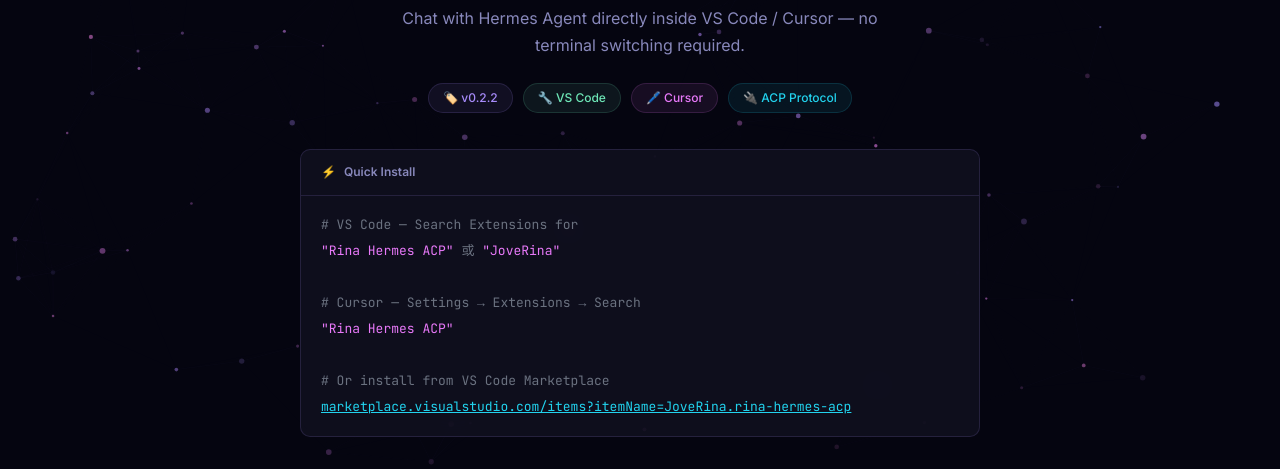
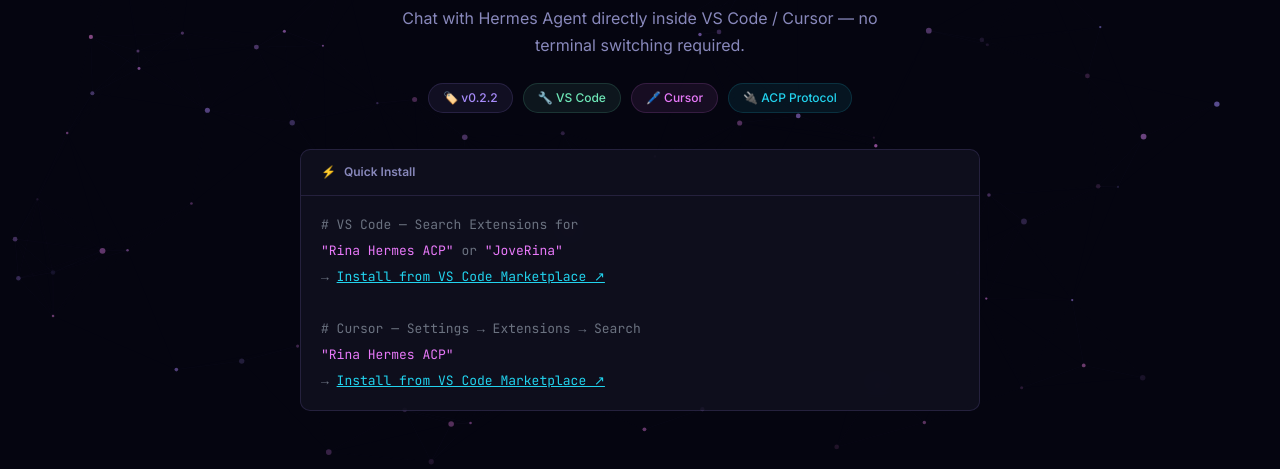
Before and after one commit to jove-rina/jove-rina.github.io, a plain HTML site: page projects/rina-hermes-acp/index.html in a window 1280 px wide. Shown: the part 331-800 px from the top of the page. Drawn offline with Linux system fonts and the light colour scheme.

Commit message:
fix: install box i18n + hyperlinks + VS Code/Cursor split

```diff
--- a/projects/rina-hermes-acp/index.html
+++ b/projects/rina-hermes-acp/index.html
@@ -135,6 +135,8 @@
 .install-body .cmd{color:var(--green)}
 .install-body .string{color:var(--pink)}
 .install-body .link{color:var(--cyan);text-decoration:underline}
+.install-body a{color:var(--cyan);text-decoration:underline;transition:color .3s}
+.install-body a:hover{color:var(--accent)}
 
 .section{
   position:relative;z-index:1;
@@ -316,13 +318,12 @@
       <div class="install-header">⚡ <span data-i18n="install.title">快速安装</span></div>
       <div class="install-body">
         <span class="comment"># <span data-i18n="install.step1">VS Code — 扩展市场搜索</span></span><br />
-        <span class="string">"Rina Hermes ACP"</span> <span class="comment">或</span> <span class="string">"JoveRina"</span><br />
+        <span class="string">"Rina Hermes ACP"</span> <span class="comment" data-i18n="install.or">或</span> <span class="string">"JoveRina"</span><br />
+        <span class="comment">  → </span><a href="https://marketplace.visualstudio.com/items?itemName=JoveRina.rina-hermes-acp" target="_blank"><span data-i18n="install.vscode-link">VS Code Marketplace 在线安装 ↗</span></a><br />
         <br />
         <span class="comment"># <span data-i18n="install.step2">Cursor — 设置 → Extensions → 搜索</span></span><br />
         <span class="string">"Rina Hermes ACP"</span><br />
-        <br />
-        <span class="comment"># <span data-i18n="install.step3">或通过 VS Code Marketplace 在线安装</span></span><br />
-        <span class="link">marketplace.visualstudio.com/items?itemName=JoveRina.rina-hermes-acp</span>
+        <span class="comment">  → </span><a href="https://marketplace.visualstudio.com/items?itemName=JoveRina.rina-hermes-acp" target="_blank"><span data-i18n="install.cursor-link">VS Code Marketplace 在线安装 ↗</span></a>
       </div>
     </div>
   </div>
@@ -421,8 +422,10 @@
     'hero.sub':'在 VS Code / Cursor 中直接与 Hermes Agent 对话 —— 无需切换终端',
     'install.title':'快速安装',
     'install.step1':'VS Code — 扩展市场搜索',
+    'install.or':'或',
     'install.step2':'Cursor — 设置 → Extensions → 搜索',
-    'install.step3':'或通过 VS Code Marketplace 在线安装',
+    'install.vscode-link':'VS Code Marketplace 在线安装 ↗',
+    'install.cursor-link':'VS Code Marketplace 在线安装 ↗',
     'features.label':'特性','features.title':'核心特性',
     'features.desc':'六大特性，让 AI 助手融入编辑器工作流',
     'features.card1.title':'Sidebar Chat',
@@ -448,8 +451,10 @@
     'hero.sub':'Chat with Hermes Agent directly inside VS Code / Cursor — no terminal switching required.',
     'install.title':'Quick Install',
     'install.step1':'VS Code — Search Extensions for',
+    'install.or':'or',
     'install.step2':'Cursor — Settings → Extensions → Search',
-    'install.step3':'Or install from VS Code Marketplace',
+    'install.vscode-link':'Install from VS Code Marketplace ↗',
+    'install.cursor-link':'Install from VS Code Marketplace ↗',
     'features.label':'FEATURES','features.title':'Core Features',
     'features.desc':'Six features that bring AI assistant into your editor workflow',
     'features.card1.title':'Sidebar Chat',
```
